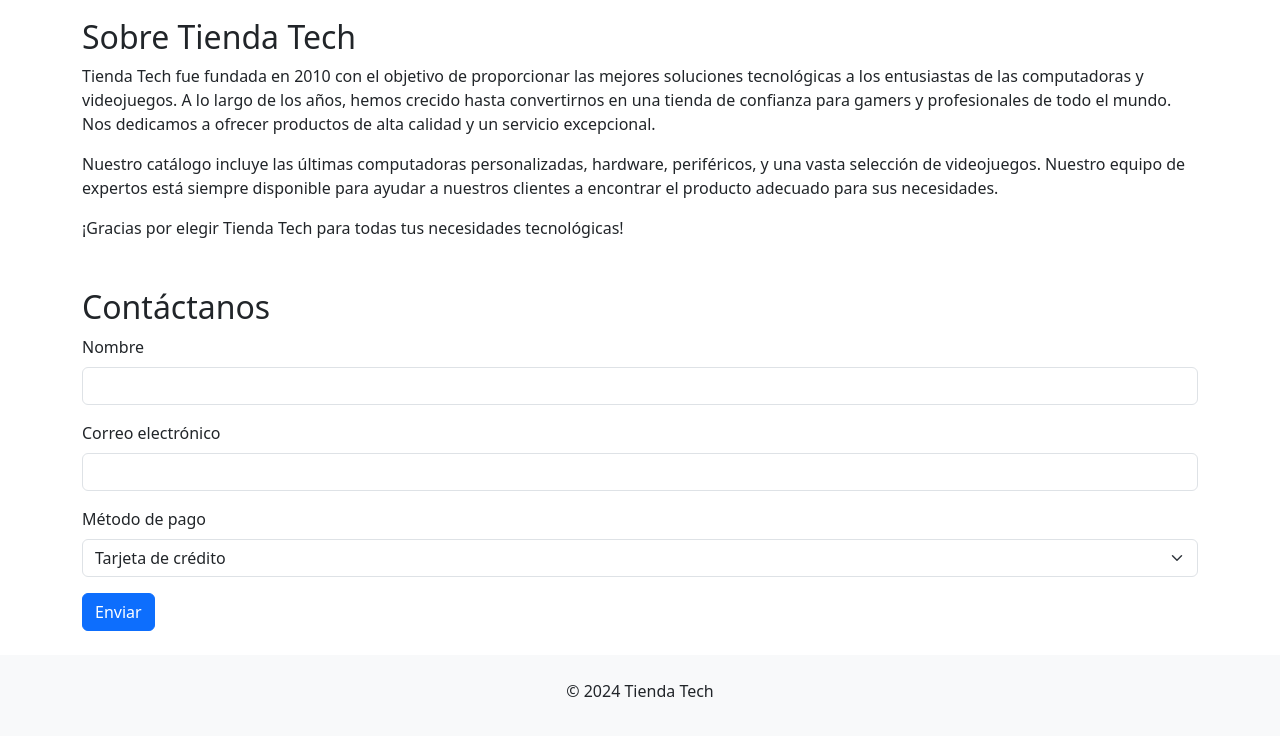
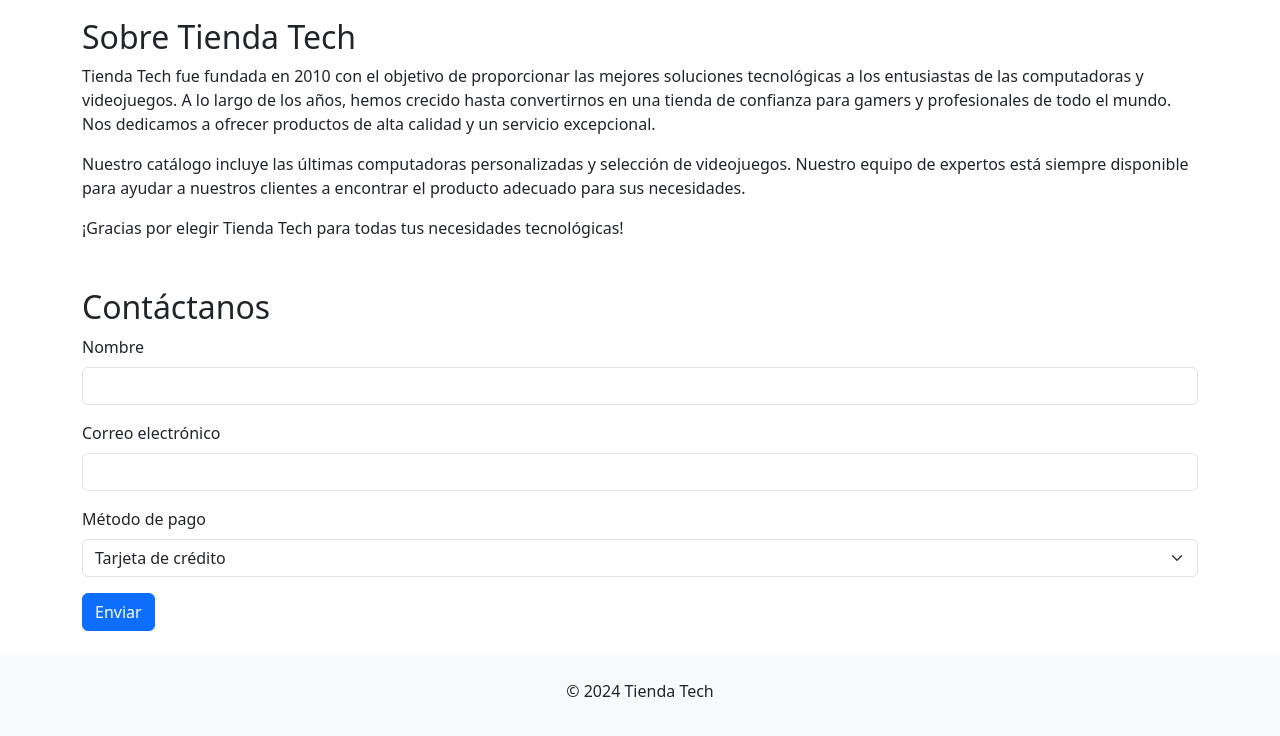
Before and after one commit to br1elga/br1elga.github.io, a plain HTML site: page contacto.html in a window 1280 px wide. Shown: the part 88-824 px from the top of the page. Drawn offline with nearby package versions, Linux system fonts and the light colour scheme.

Commit message:
contacto.html

```diff
--- a/contacto.html
+++ b/contacto.html
@@ -34,8 +34,8 @@
             alta calidad y un servicio excepcional.
         </p>
         <p>
-            Nuestro catálogo incluye las últimas computadoras personalizadas, hardware, periféricos, y una vasta
-            selección de videojuegos. Nuestro equipo de expertos está siempre disponible para ayudar a nuestros clientes
+            Nuestro catálogo incluye las últimas computadoras personalizadas y selección de videojuegos.
+            Nuestro equipo de expertos está siempre disponible para ayudar a nuestros clientes
             a encontrar el producto adecuado para sus necesidades.
         </p>
         <p>
```
